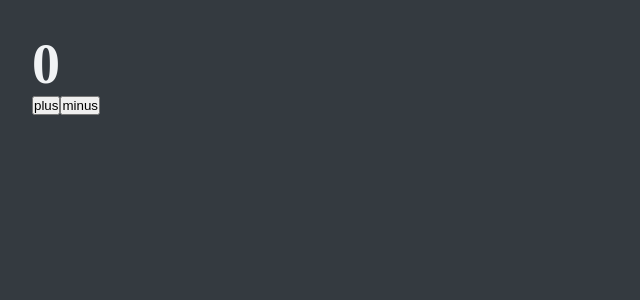
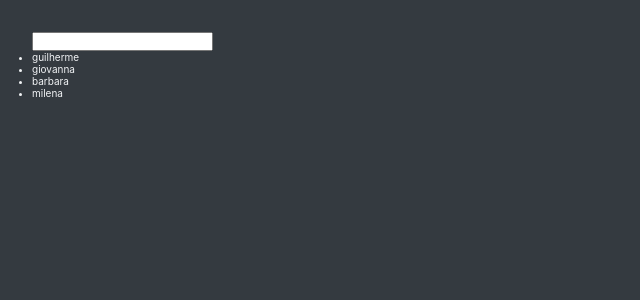
Before and after one commit to MrGuizao/react-daily-exercises, a React (Create React App) app: page / in a window 1280 px wide. Shown: the top 300 px of the page, without its empty margins (0-640 px from the left). Built offline with nearby package versions, Linux system fonts and the light colour scheme.

Commit message:
03/08 FILTRO PESQUISA

```diff
--- a/src/App.jsx
+++ b/src/App.jsx
@@ -1,11 +1,31 @@
 import React from 'react'
-import DateCounter from './components/Reducer/DateCounter';
+import { useState } from 'react'
 
 const App = () => {
+  const [datas, setDatas] = useState([
+    { id: 0, nome: 'guilherme' },
+    { id: 1, nome: 'giovanna' },
+    { id: 2, nome: 'barbara' },
+    { id: 3, nome: 'milena' },
+  ])
+  const [search, setSearch] = useState('');
+  const filteredArray = datas.filter(data => data.nome.toLowerCase().includes(search.toLowerCase()))
+
+
   return (
-    <div>
-      <DateCounter />
-    </div>
+    <>
+      <main>
+        <input type="text" value={search} onChange={(e) => { setSearch(e.target.value) }} />
+      </main>
+      <ul>
+        {
+          filteredArray ?
+            filteredArray.map(data => <li key={data.id}>{data.nome}</li>)
+            :
+            <h1>sem resultado</h1>
+        }
+      </ul>
+    </>
   )
 }
 
--- a/src/components/Reducer/DateCounter.jsx
+++ b/src/components/Reducer/DateCounter.jsx
@@ -1,24 +1,77 @@
-import React, { useReducer } from 'react'
-const initialState = { value: 0 }
+import { useReducer } from "react";
 
+const initialState = { count: 0, step: 1 };
 const reducer = (state, action) => {
+
     switch (action.type) {
-        case 'plus': return { ...state, value: state.value + 1 }
-        case 'minus': return { ...state, value: state.value - 1 }
-        default: throw new Error('cu');
+        case 'inc':
+            return { ...state, count: state.count + state.step };
+        case 'dec':
+            return { ...state, count: state.count - state.step };
+        case 'setCount':
+            return { ...state, count: action.payload };
+        case 'setStep':
+            return { ...state, step: action.payload };
+        case 'reset':
+            return initialState;
+        default:
+            throw new Error('Erro desconhecido');
     }
 }
 
-const DateCounter = () => {
+function DateCounter() {
     const [state, dispatch] = useReducer(reducer, initialState);
+    const { count, step } = state;
+
+    const date = new Date("june 21 2027");
+    date.setDate(date.getDate() + count);
+
+    const dec = function () {
+        dispatch({ type: 'dec' })
+    };
+
+    const inc = function () {
+        dispatch({ type: 'inc' })
+    };
+
+    const defineCount = function (e) {
+        dispatch({ type: 'setCount', payload: Number(e.target.value) })
+    };
+
+    const defineStep = function (e) {
+        dispatch({ type: 'setStep', payload: Number(e.target.value) })
+    };
+
+    const reset = function () {
+        dispatch({ type: 'reset' })
+    };
 
     return (
-        <div>
-            <h1>{state.value}</h1>
-            <button onClick={() => dispatch({ type: 'plus' })}>plus</button>
-            <button onClick={() => dispatch({ type: 'minus' })}>minus</button>
+        <div className="counter">
+            <div>
+                <input
+                    type="range"
+                    min="0"
+                    max="50"
+                    value={step}
+                    onChange={defineStep}
+                />
+                <span>{step}</span>
+            </div>
+
+            <div>
+                <button onClick={dec}>-</button>
+                <input value={count} onChange={defineCount} />
+                <button onClick={inc}>+</button>
+            </div>
+
+            <p>{date.toDateString()}</p>
+
+            <div>
+                <button onClick={reset}>Reset</button>
+            </div>
         </div>
-    )
+    );
 }
 
-export default DateCounter
+export default DateCounter;
```
